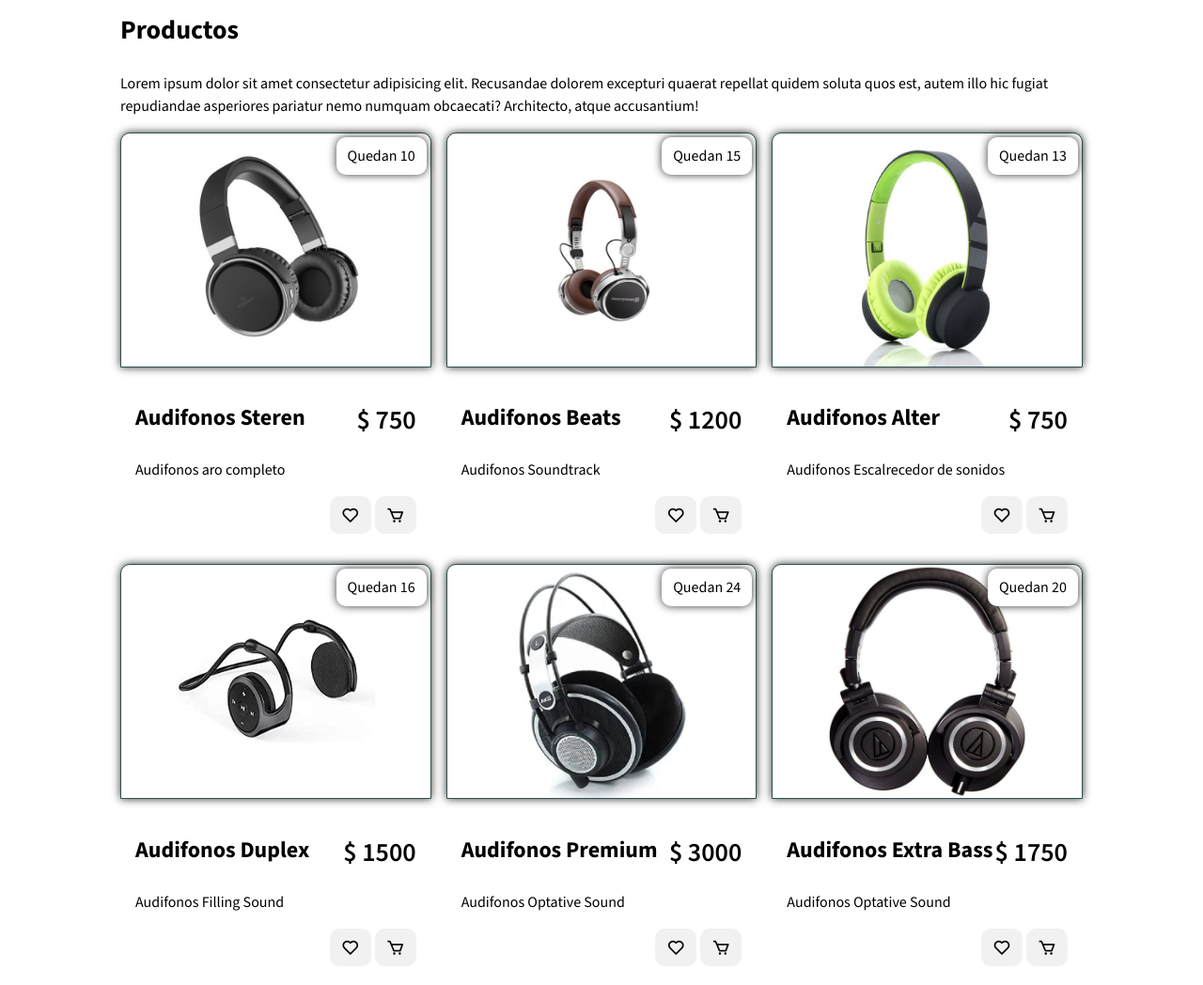
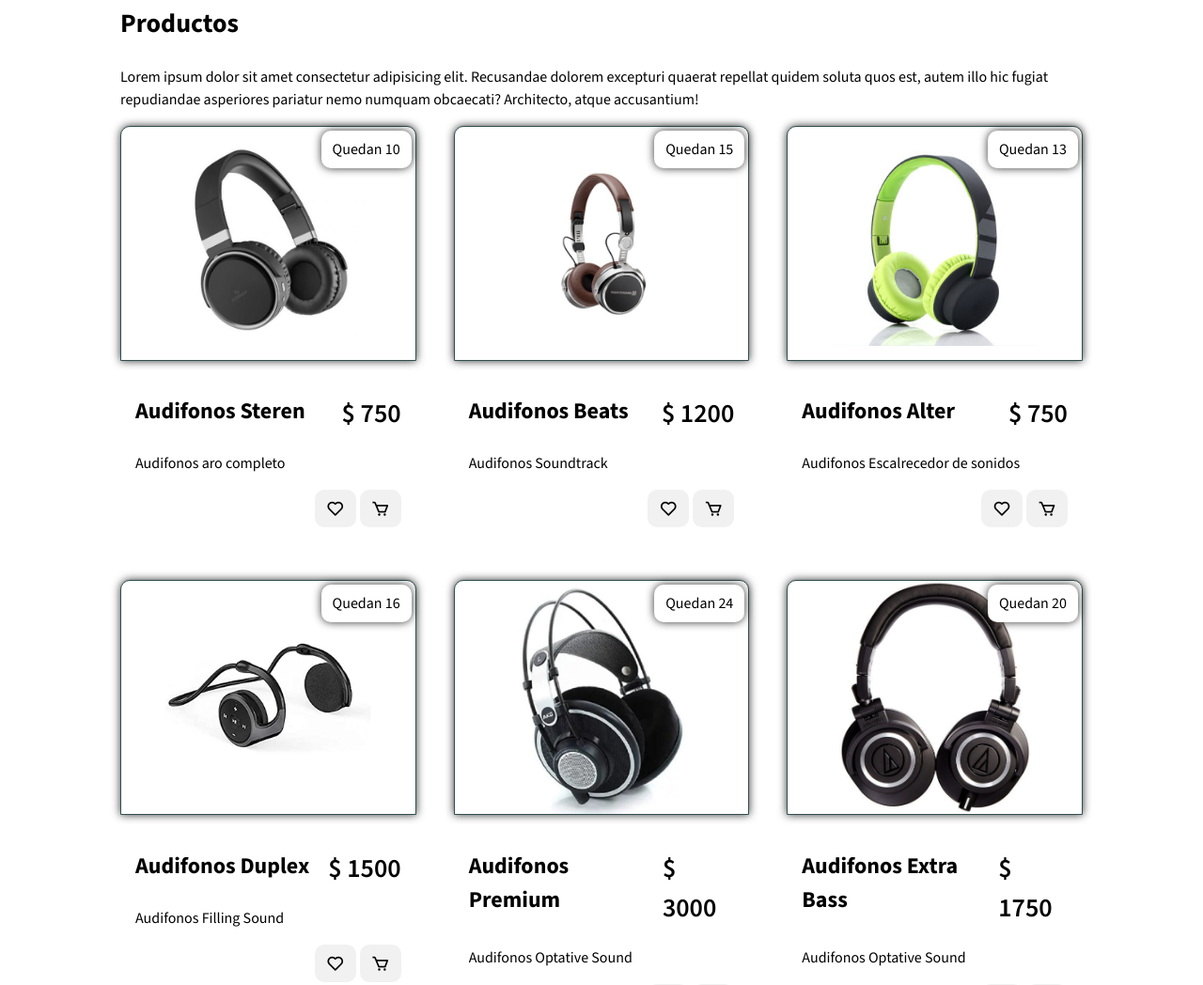
Before and after one commit to Daveless/tienda-audifonos, a plain HTML site: page index.html in a window 1280 px wide. Shown: the part 540-1588 px from the top of the page at 94% size. Drawn offline with nearby package versions, Linux system fonts and the light colour scheme.

Commit message:
grid arreglado y listo diseño responsivo

```diff
--- a/assets/css/style.css
+++ b/assets/css/style.css
@@ -284,7 +284,11 @@
 .home__description {
   font-size: var(--normal-text);
 }
-
+.home__img{
+  display: flex;
+  justify-content: center;
+  align-items: center;
+}
 /*========== PRODUCT CONTENT ==========*/
 .products__title {
   font-size: var(--h2-text);
@@ -305,13 +309,17 @@
   height: 250px;
   background-color: #fff;
   border-radius: 10px 10px 0 0;
+  display: flex;
 }
 
 .products__img img {
-  width: 65%;
-  height: 100%;
+  max-width: 70%;
+  max-height: 100%;
+  height: auto;
   display: block;
-  margin: 0 auto;
+  margin: auto;
+  align-items: center;
+  justify-content: center;
 }
 
 .products__stock {
@@ -592,7 +600,7 @@
   .products__list {
     display: grid;
     grid-template-columns: repeat(auto-fit, minmax(250px, 1fr));
-    gap: 1rem;
+    gap: 2.5rem;
   }
 
   .about__container {
```
